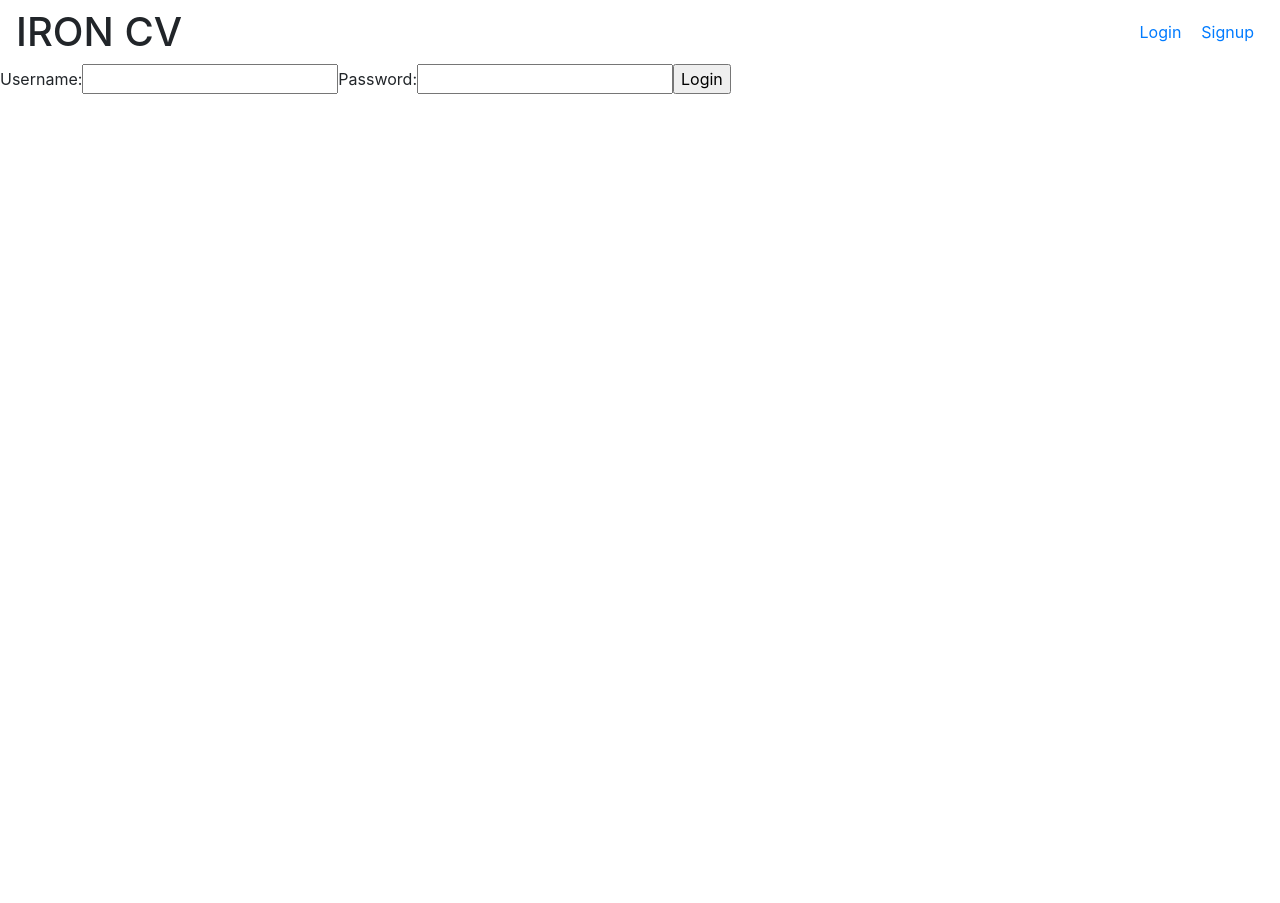
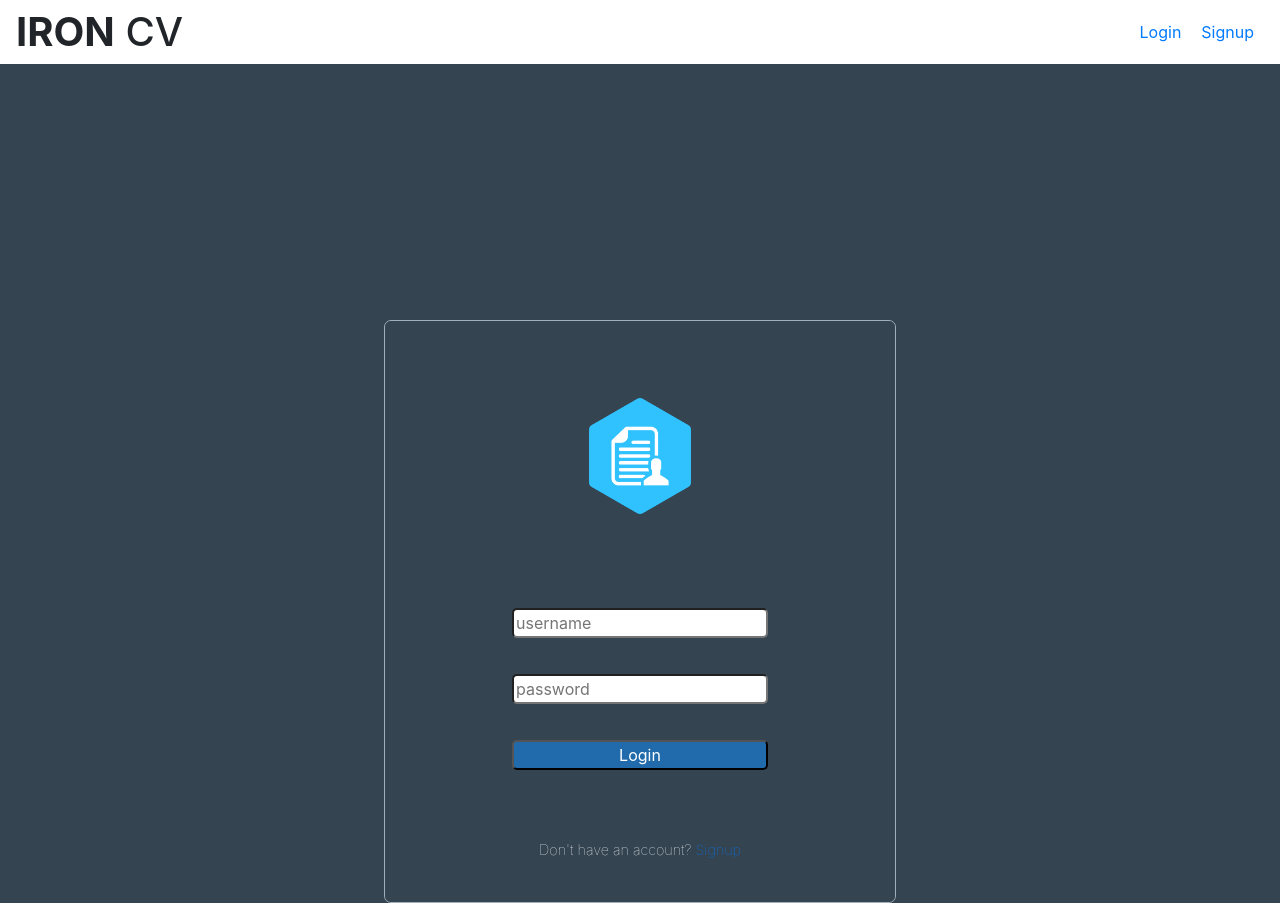
Before and after one commit to YoshitsuguNagao/Iron-cv-frontend, a React (Create React App) app: page /login in a window 1280 px wide. Before the commit the page ends 800 px from the top, so only its background shows below. Built offline with nearby package versions, Linux system fonts and the light colour scheme; no server answers.

Commit message:
auth screens css

```diff
--- a/src/components/Navbar.js
+++ b/src/components/Navbar.js
@@ -14,7 +14,7 @@ class Navbar extends Component {
           {/* <img src={require("../images/logo.png")} alt=""/> */}
 
         </div>
-          <h1>IRON CV</h1>
+        <h1><b>IRON</b> CV</h1>
         </div>
         <div className="username">
           <div>
@@ -28,7 +28,7 @@ class Navbar extends Component {
     } else {
       return <div className="navbar">
         <div className="title">
-          <h1>IRON CV</h1>
+        <h1><b>IRON</b> CV</h1>
         </div>
         <div className="auth-link">
           <Link to='/login'>Login</Link>
--- a/src/pages/Auth.css
+++ b/src/pages/Auth.css
@@ -1,11 +1,70 @@
+html {
+  background-color: rgb(52, 68, 81);
+}
+
 .auth-container {
+  width: 100%;
+  margin: 0 auto;
+  padding-top: 20%;
+  display: flex;
+  flex-direction: column;
+  background-color: rgb(52, 68, 81);
+}
+
+.border-auth-container {
+  border-style: solid;
+  border-width: 1px;
+  border-color: rgb(162, 174, 184);
+  border-radius: 7px;
+  margin: 0 30%;
+}
+
+.form-container {
   width: 100%;
   margin: 0 auto;
   display: flex;
   flex-direction: column;
+  background-color: rgb(52, 68, 81);
+  border-radius: 7px;
 }
 
 .signup-form {
   display: flex;
   flex-direction: column;
+  margin: 0 auto 5% auto;
 }
+
+.switch-auth {
+  margin: 5% auto;
+  width: 80%;
+}
+
+.switch-auth p {
+  font-size: 0.9rem;
+  text-align: center;
+  color: white;
+  font-weight: lighter;
+}
+
+.logo {
+  margin: 10% auto;
+  padding: 5% 0;
+  width: 20%;
+}
+
+.signup-input {
+  margin: 7% auto;
+}
+
+.signup-input input {
+  border-radius: 5px;
+  box-shadow: none;
+}
+
+.auth-button {
+  margin: 7% auto;
+  border-radius: 5px;
+  background-color: rgb(33, 107, 173);
+  color: white;
+  width: 100%;
+}
--- a/src/pages/Login.js
+++ b/src/pages/Login.js
@@ -1,6 +1,7 @@
 import React, { Component } from 'react';
 import auth from '../lib/auth-service';
 import './Auth.css';
+import { Link } from 'react-router-dom';
 // import { AuthConsumer } from '../components/AuthProvider';
 
 
@@ -30,13 +31,25 @@ class Login extends Component {
     const { username, password } = this.state;
     return (
       <div className="auth-container">
-        <form onSubmit={this.handleFormSubmit}>
-          <label>Username:</label>
-          <input type="text" name="username" value={username} onChange={this.handleChange}/>
-          <label>Password:</label>
-          <input type="password" name="password" value={password} onChange={this.handleChange} />
-          <input type="submit" value="Login"/>
-        </form>
+        <div className="border-auth-container">
+          <form className="form-container" onSubmit={this.handleFormSubmit}>
+            <img className="logo" src={require("../images/logo.png")} alt="logo"/>
+            <div className="signup-form">
+              <div className="signup-input">
+                <input type="text" name="username" value={username} onChange={this.handleChange} placeholder="username"/>
+              </div>
+              <div className="signup-input">
+                <input type="password" name="password" value={password} onChange={this.handleChange} placeholder="password"/>
+              </div>
+              <input className="auth-button" type="submit" value="Login"/>
+            </div>
+            <div className="switch-auth">
+              <p>Don't have an account?
+                <Link to={"/signup"}> Signup</Link>
+              </p>
+            </div>
+          </form>
+        </div>
       </div>
     )
   }
--- a/src/pages/Signup.js
+++ b/src/pages/Signup.js
@@ -1,7 +1,7 @@
 import React, { Component } from 'react';
 import { Link } from 'react-router-dom';
 import auth from '../lib/auth-service';
-import './Auth.css';
+
 
 class Signup extends Component {
 
@@ -34,28 +34,27 @@ class Signup extends Component {
   render() {
     const { username, password } = this.state;
     return (
-      <div >
+      <div className="auth-container">
+        <div className="border-auth-container">
+          <form className="form-container" onSubmit={this.handleFormSubmit}>
+            <img className="logo" src={require("../images/logo.png")} alt="logo"/>
 
-          <form className="auth-container" onSubmit={this.handleFormSubmit}>
             <div className="signup-form">
-              <div>
-                <label>Username:</label>
-                <input type="text" name="username" value={username} onChange={this.handleChange}/>
+              <div className="signup-input">
+                <input type="text" name="username" value={username} onChange={this.handleChange} placeholder="username"/>
               </div>
-              <div>
-                <label>Password:</label>
-                <input type="password" name="password" value={password} onChange={this.handleChange} />
+              <div className="signup-input">
+                <input type="password" name="password" value={password} onChange={this.handleChange} placeholder="password"/>
               </div>
-              <div>
-                <input type="submit" value="Signup" />
-              </div>
+              <input className="auth-button" type="submit" value="Signup" />
             </div>
-            <div>
+            <div className="switch-auth">
               <p>Already have account?
                 <Link to={"/login"}> Login</Link>
               </p>
             </div>
           </form>
+        </div>
 
       </div>
     )
```
Also changed, not shown: src/pages/images/logo.png (added).
